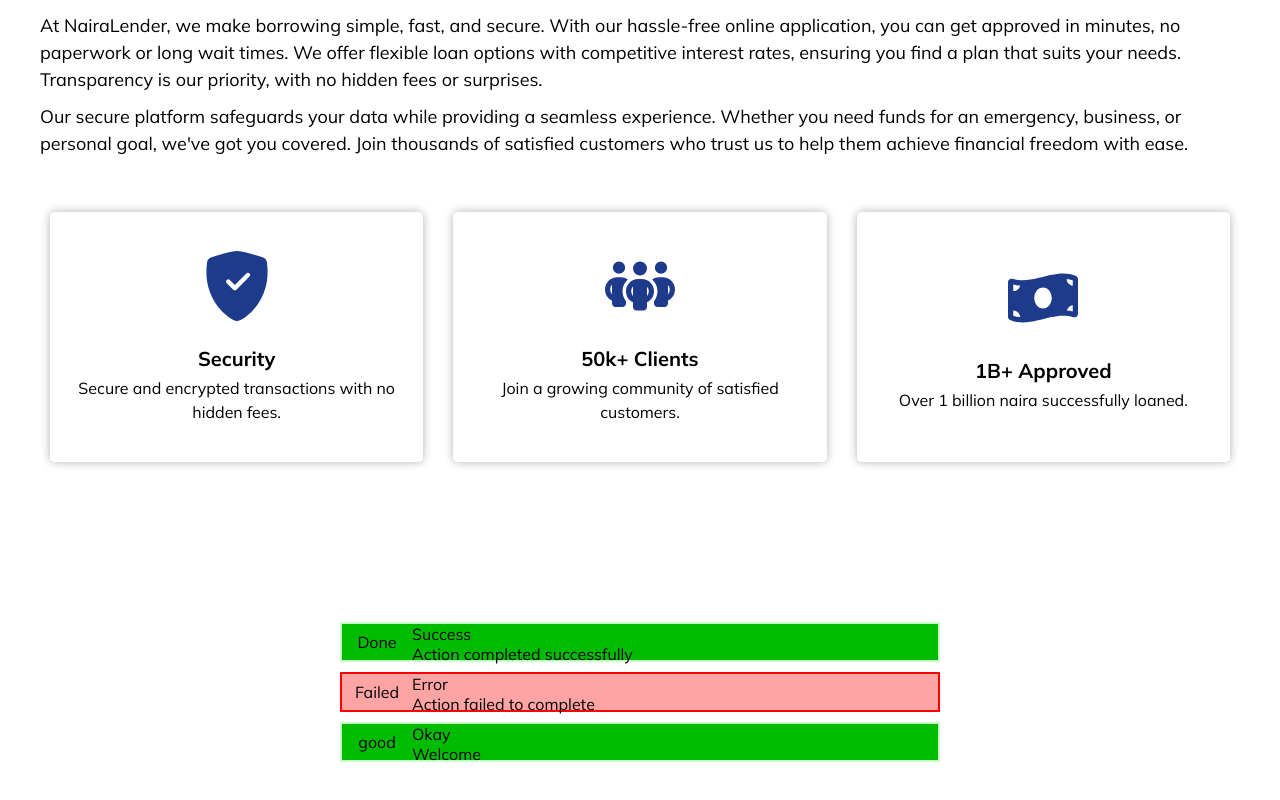
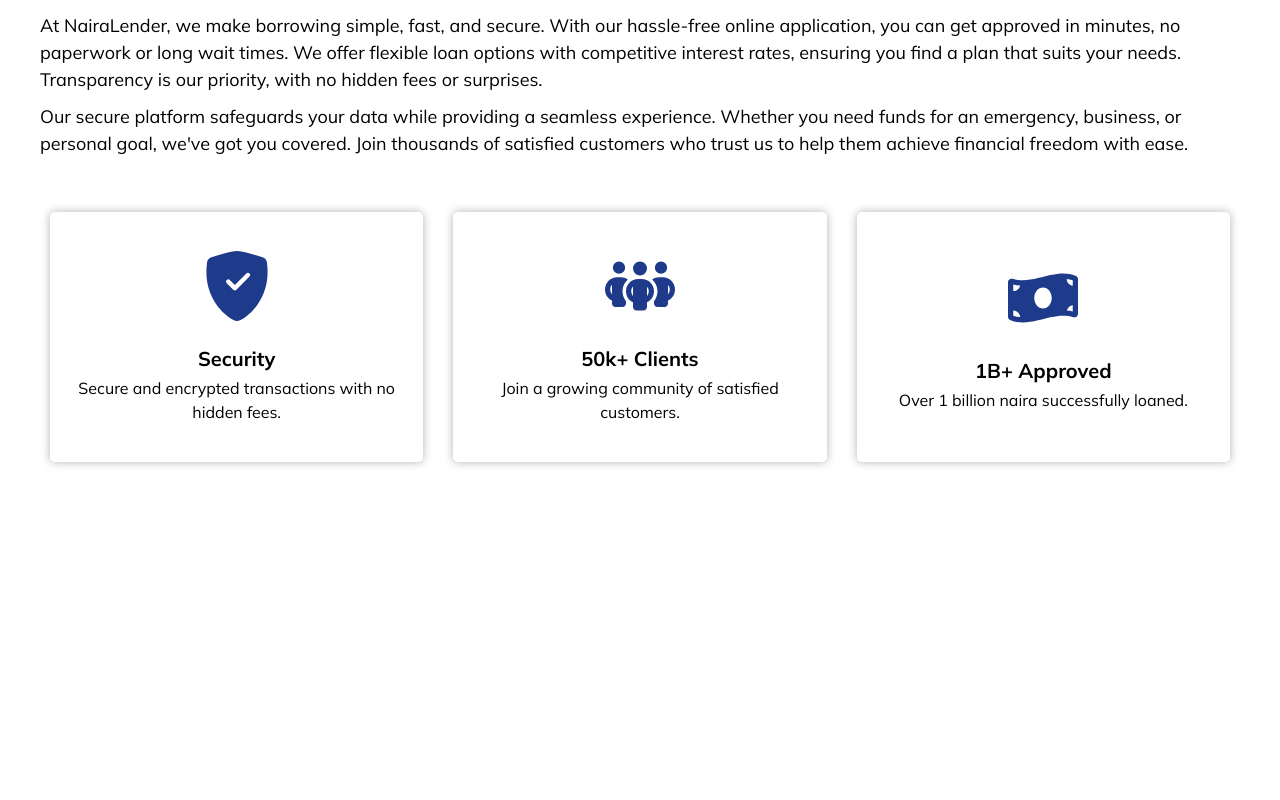
Before and after one commit to Uchenna99/NairaLend-Frontend, a React (Vite) app: page / in a window 1280 px wide. Shown: the part 912-1712 px from the top of the page. After the commit the page ends 1464 px from the top, so only its background shows below. Built offline with nearby package versions, Linux system fonts and the light colour scheme.

Commit message:
toasts added to signup

```diff
--- a/package.json
+++ b/package.json
@@ -17,7 +17,8 @@
     "react-icons": "^5.4.0",
     "react-intersection-observer": "^9.15.1",
     "react-router-dom": "^7.1.5",
-    "react-spinners": "^0.15.0"
+    "react-spinners": "^0.15.0",
+    "sonner": "^1.7.4"
   },
   "devDependencies": {
     "@eslint/js": "^9.19.0",
--- a/src/App.css
+++ b/src/App.css
@@ -3,6 +3,12 @@
   margin: 0;
   box-sizing: border-box;
   font-family: regular;
+}
+
+.nairalender-app{
+  width: 100%;
+  height: fit-content;
+  display: flex;
 }
 
 
@@ -893,7 +899,7 @@
   width: 100%;
   height: 100%;
   background-color: white;
-  border-radius: 8px;
+  border-radius: 5px;
   display: flex;
   justify-content: center;
   align-items: center;
--- a/src/App.tsx
+++ b/src/App.tsx
@@ -4,18 +4,22 @@
 import Signup from './pages/Signup'
 import Login from './pages/Login'
 import Dashboard from './pages/Dashboard'
+import { Toaster } from 'sonner'
 
 
 function App() {
 
   return (
     <>
+      <div className="nairalender-app">
+        <Toaster richColors position='top-right'/>
         <Routes>
           <Route path='/' element={<LandingPage/>} />
           <Route path='/signup' element={<Signup/>} />
           <Route path='/login' element={<Login/>} />
           <Route path='/dashboard' element={<Dashboard/>} />
         </Routes>
+      </div>
     </>
   )
 }
--- a/src/components/Alerts/Alert.tsx
+++ /dev/null
@@ -1,24 +0,0 @@
-import "../../index.css"
-import { AlertObj } from "./AlertTypes";
-
-
-interface Props {
-    alertObj: AlertObj;
-}
-
-const CustomAlert = ({alertObj}: Props) => {
-  return (
-    <div className="alert-container"
-        style={{border:`2px solid ${alertObj.color}`, backgroundColor:`${alertObj.background}`}}>
-        <div className="alert-symbol">{alertObj.symbol}</div>
-
-        <div className="alert-message-wrapper">
-            <div className="alert-title">{alertObj.title}</div>
-
-            <div className="alert-text">{alertObj.text}</div>
-        </div>
-    </div>
-  )
-}
-
-export default CustomAlert;
--- a/src/components/Alerts/AlertTypes.ts
+++ /dev/null
@@ -1,31 +0,0 @@
-export interface AlertObj {
-    background: string;
-    color: string;
-    symbol: string;
-    title: string;
-    text: string;
-}
-
-export const alertTypes: AlertObj[] = [
-    {
-        background: '#00bc00',
-        color: '#c8ffc8',
-        symbol: 'Done',
-        title: 'Success',
-        text: 'Action completed successfully'
-    },
-    {
-        background: '#ffa4a4',
-        color: '#ff0000',
-        symbol: 'Failed',
-        title: 'Error',
-        text: 'Action failed to complete'
-    },
-    {
-        background: '#00bc00',
-        color: '#c8ffc8',
-        symbol: 'good',
-        title: 'Okay',
-        text: 'Welcome'
-    }
-]
--- a/src/index.css
+++ b/src/index.css
@@ -14,17 +14,33 @@
 
 
 .alert-container{
-    width: 600px;
+    width: 500px;
     height: 40px;
     display: flex;
+    align-items: center;
+    position: fixed;
+    top: 50px;
+    right: 10px;
+    z-index: 20;
+    animation: alert 5s 1 forwards linear;
+}
+
+@keyframes alert {
+    0% { transform: translateX(550px); opacity: 0; }
+    10% { transform: translateX(0); opacity: 1; }
+    90% { transform: translateX(0); opacity: 1; }
+    100% { transform: translateX(550px); opacity: 0; }
 }
 
 .alert-symbol{
-    min-width: 70px;
-    height: 100%;
+    min-width: 30px;
+    height: 30px;
     display: flex;
     justify-content: center;
     align-items: center;
+    border: 2px solid;
+    border-radius: 50%;
+    margin: 0 10px;
 }
 
 .alert-message-wrapper{
@@ -32,4 +48,10 @@
     height: 100%;
     display: flex;
     flex-direction: column;
+    justify-content: center;
 }
+
+.alert-message-wrapper > p{
+    font-size: 15px;
+    color: black;
+}
--- a/src/pages/LandingPage.tsx
+++ b/src/pages/LandingPage.tsx
@@ -7,8 +7,7 @@
 import { jwtDecode } from "jwt-decode";
 import { JWT } from "../components/interfaces";
 import { useInView } from "react-intersection-observer";
-import CustomAlert from "../components/Alerts/Alert";
-import { alertTypes } from "../components/Alerts/AlertTypes";
+import { toast } from "sonner";
 
 
 
@@ -41,6 +40,7 @@
     <>
       <Navbar user={user} userName={userName} />
 
+
       <div className="landing-wrapper">
 
         <div className="hero-section">
@@ -53,7 +53,7 @@
                 <p>Flexible payment options, low-interest rates and instant approval - All in one place.</p>
               </div>
               <div className="hero-left-buttons">
-                <Link id="hero-butn" to={''}>
+                <Link id="hero-butn" to={''} onClick={()=>{toast.error('Sorry, calculator is unavailable at the moment')}}>
                   Loan Calculator
                 </Link>
                 <Link id="hero-butn" to={'/signup'} style={{animationName:'shake'}}>
@@ -129,11 +129,7 @@
           </div>
         </div>
 
-        <div className="why-us-section">
-          {alertTypes.map((alert)=>(
-            <CustomAlert alertObj={alert} />
-          ))}
-        </div>
+        {/* <CustomAlert alertObj={customAlerts.success} text="Congratulations" /> */}
       </div>
     </>
   )
--- a/src/pages/Login.tsx
+++ b/src/pages/Login.tsx
@@ -5,7 +5,8 @@
 import { Link, useNavigate } from "react-router-dom";
 import axios from "axios";
 import { hostURL, LoginResponse } from "../components/interfaces";
-import { CircleLoader, ClipLoader } from "react-spinners";
+import { ClipLoader } from "react-spinners";
+import { toast } from "sonner";
 
 interface Login {
   email: string;
@@ -43,9 +44,9 @@
 
   const handleLogin = async (data: Login)=>{
     if(email===''||password===''){
-      alert('Please fill in all fields');
+      toast.error('Please fill in all the fields');
     }else if (password.length < 8){
-      alert('Password must be at least 8 characters long');
+      toast.error('Password must be at least 8 characters long');
     }else{
       setLoggingIn(true);
       try {
@@ -53,13 +54,13 @@
         .then((response)=>{
           const saveResponse = response.data as LoginResponse
           localStorage.setItem('nairaLender', saveResponse.accessToken);
+          navigate('/dashboard');
+          toast.success('Logged in successfully');
         })
-        .then(()=>navigate('/dashboard'))
 
       } catch (error) {
         setLoggingIn(false);
-        console.log(error);
-        alert(error);
+        toast.error('Network error');
       }
     }
   }
@@ -109,7 +110,7 @@
             {
               loggingIn &&
               <div className="button-loader-div">
-                <CircleLoader
+                <ClipLoader
                 color="#1E3A8A"
                 size={15}
                 />
--- a/src/pages/Signup.tsx
+++ b/src/pages/Signup.tsx
@@ -4,7 +4,7 @@
 import { useEffect, useState } from "react";
 import { Link, useNavigate } from "react-router-dom";
 import axios from "axios";
-import { CircleLoader, ClipLoader } from "react-spinners";
+import { ClipLoader } from "react-spinners";
 import { hostURL } from "../components/interfaces";
 
 
@@ -115,7 +115,7 @@
             {
               signingUp &&
               <div className="button-loader-div">
-                <CircleLoader
+                <ClipLoader
                 color="#1E3A8A"
                 size={15}
                 />
```
Also changed, not shown: 1 other file (tests, documents, lock files or other folders).
